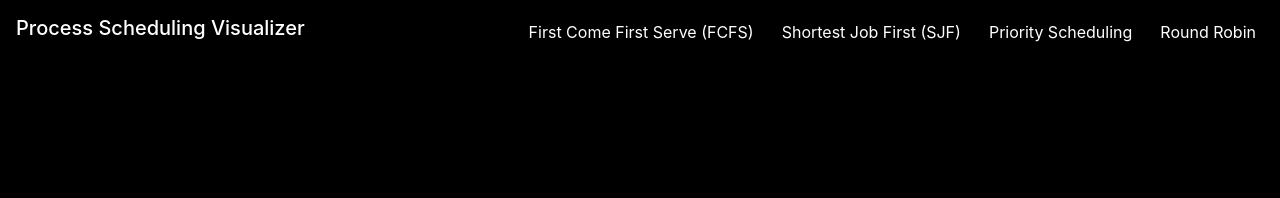
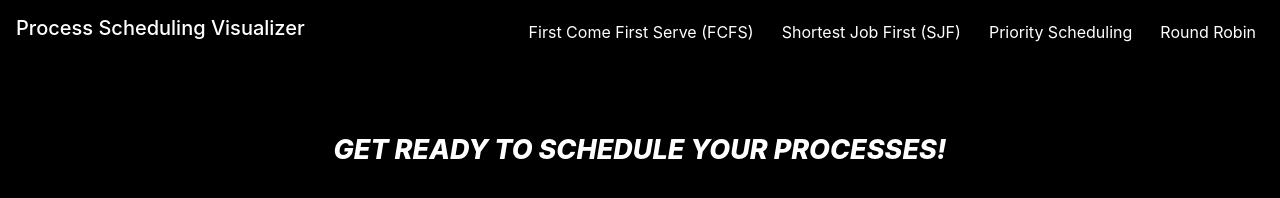
Before and after one commit to MiDevenKnow/Process-Visualizer, a plain HTML site: page index.html in a window 1280 px wide. Drawn offline with nearby package versions, Linux system fonts and the light colour scheme.

Commit message:
All files

```diff
--- a/index.html
+++ b/index.html
@@ -40,7 +40,12 @@
         </div>
     </nav>
 
+<div class="container">
 
+    <div id="intro">
+        <h2>GET READY TO SCHEDULE YOUR PROCESSES!</h2>
+    </div>
+</div>
 
 
 </div>
```
